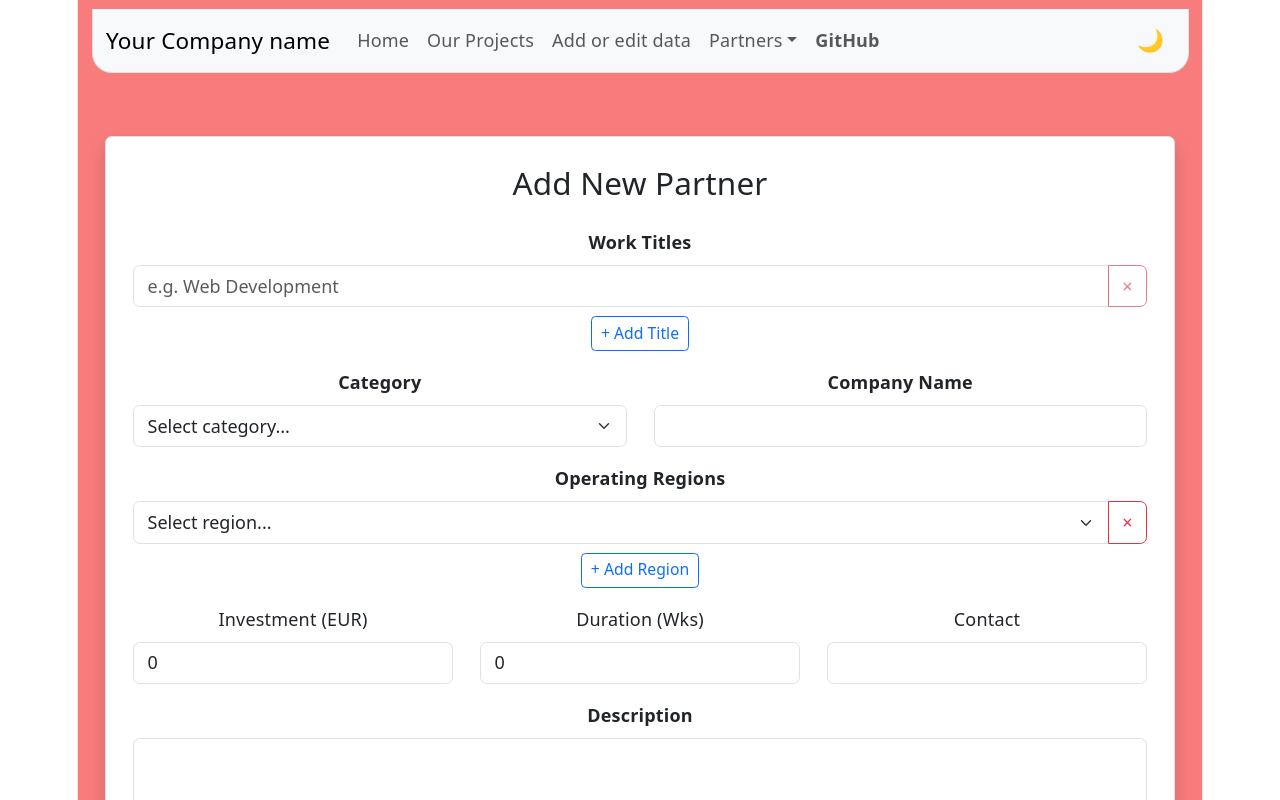
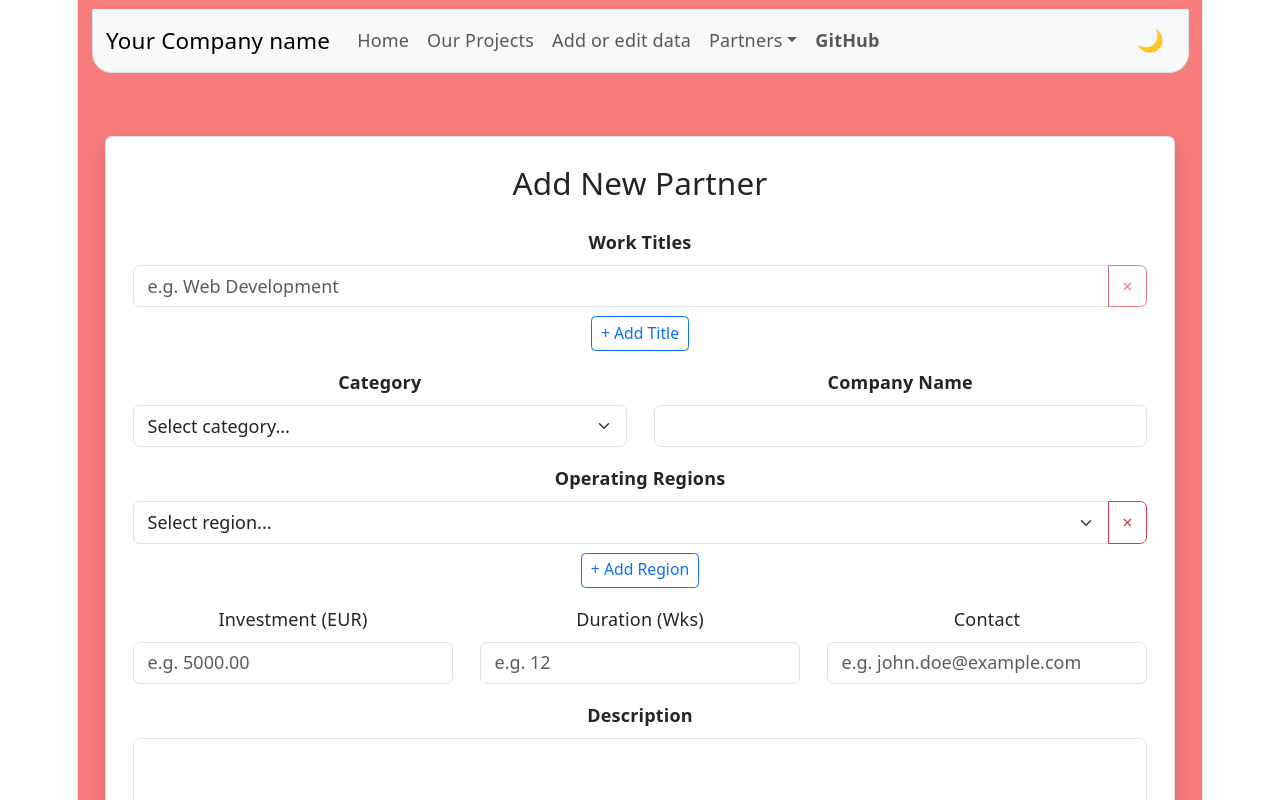
Before and after one commit to EdwardTilhof/predstavljanjeObrtnika, a React (Vite) app: page /partners/new in a window 1280 px wide. Shown: the top 800 px of the page. Built offline with nearby package versions, Linux system fonts and the light colour scheme.

Commit message:
added Icons

```diff
--- a/index.html
+++ b/index.html
@@ -4,6 +4,7 @@
     <meta charset="UTF-8" />
     <meta name="viewport" content="width=device-width, initial-scale=1.0" />
     <link rel="icon" type="image/x-icon" href="/favicon.ico" />
+    <link rel="stylesheet" href="https://cdn.jsdelivr.net/npm/bootstrap-icons@1.11.1/font/bootstrap-icons.css">
     <title>predstavljanjeobrtnika</title>
 
   </head>
--- a/src/App.jsx
+++ b/src/App.jsx
@@ -1,8 +1,9 @@
 import React, { useState, Suspense, useEffect } from "react";
 import './App.css';
+import 'bootstrap-icons/font/bootstrap-icons.css';
+
 import { Container } from "react-bootstrap";
 import { Route, Routes } from "react-router-dom";
-
 import { DataSourceProvider } from "./dataSource/DataSourceContext";
 import NavBarMain from './crossPageComponents/navBar/NavBarMain';
 import AboutUsFooter from "./crossPageComponents/footers/AboutUsFooter";
--- a/src/components/partners/CategoryManager.jsx
+++ b/src/components/partners/CategoryManager.jsx
@@ -65,7 +65,8 @@ const CategoryManager = () => {
                     value={newName}
                     onChange={(e) => setNewName(e.target.value)}
                 />
-                <Button variant="success" onClick={handleAdd}>Add</Button>
+                <Button variant="success"
+                onClick={handleAdd}>Add</Button>
             </InputGroup>
 
             <Table hover responsive className="align-middle">
@@ -94,13 +95,25 @@ const CategoryManager = () => {
                             <td className="text-end">
                                 {editId === cat.id ? (
                                     <>
-                                        <Button variant="primary" size="sm" className="me-2" onClick={handleSaveEdit}>Save</Button>
-                                        <Button variant="secondary" size="sm" onClick={() => setEditId(null)}>Cancel</Button>
+                                        <Button variant="primary" size="sm" className="me-2"
+                                        onClick={handleSaveEdit}>
+                                            <i className="bi bi-check-lg"></i>
+                                        </Button>
+                                        <Button variant="secondary" size="sm"
+                                        onClick={() => setEditId(null)}>
+                                            <i className="bi bi-x-lg"></i>
+                                        </Button>
                                     </>
                                 ) : (
                                     <>
-                                        <Button variant="outline-primary" size="sm" className="me-2" onClick={() => startEdit(cat)}>Edit</Button>
-                                        <Button variant="outline-danger" size="sm" onClick={() => handleDeleteClick(cat)}>Delete</Button>
+                                        <Button variant="outline-primary" size="sm" className="me-2"
+                                        onClick={() => startEdit(cat)}>
+                                            <i className="bi bi-pencil"></i>
+                                        </Button>
+                                        <Button variant="outline-danger" size="sm"
+                                        onClick={() => handleDeleteClick(cat)}>
+                                            <i className="bi bi-trash"></i>
+                                        </Button>
                                     </>
                                 )}
                             </td>
--- a/src/components/partners/RegionManager.jsx
+++ b/src/components/partners/RegionManager.jsx
@@ -101,16 +101,25 @@ const RegionManager = () => {
                             <td className="text-end">
                                 {editId === reg.id ? (
                                     <>
-                                        <Button variant="primary" size="sm" className="me-2" onClick={handleSaveEdit}>Save</Button>
-                                        <Button variant="secondary" size="sm" onClick={() => setEditId(null)}>Cancel</Button>
+                                        <Button variant="primary" size="sm" className="me-2"
+                                            onClick={handleSaveEdit}>
+                                            <i className="bi bi-check-lg"></i>
+                                        </Button>
+                                        <Button variant="secondary" size="sm"
+                                            onClick={() => setEditId(null)}>
+                                            <i className="bi bi-x-lg"></i>
+                                        </Button>
                                     </>
                                 ) : (
                                     <>
-                                        <Button variant="outline-primary"
-                                            size="sm" className="me-2"
-                                            onClick={() => startEdit(reg)}>Edit</Button>
+                                        <Button variant="outline-primary" size="sm" className="me-2"
+                                            onClick={() => startEdit(cat)}>
+                                            <i className="bi bi-pencil"></i>
+                                        </Button>
                                         <Button variant="outline-danger" size="sm"
-                                            onClick={() => handleDeleteClick(reg)}>Delete</Button>
+                                            onClick={() => handleDeleteClick(cat)}>
+                                            <i className="bi bi-trash"></i>
+                                        </Button>
                                     </>
                                 )}
                             </td>
--- a/src/components/partners/partnerFormUi.jsx
+++ b/src/components/partners/partnerFormUi.jsx
@@ -92,9 +92,21 @@ const PartnerFormUI = ({
             </Form.Group>
 
             <Row className="mb-3">
-                <Col md={4}><Form.Label>Investment (EUR)</Form.Label><Form.Control type="number" value={formData.cost} onChange={(e) => setFormData({ ...formData, cost: e.target.value })} /></Col>
-                <Col md={4}><Form.Label>Duration (Wks)</Form.Label><Form.Control type="number" value={formData.duration} onChange={(e) => setFormData({ ...formData, duration: e.target.value })} /></Col>
-                <Col md={4}><Form.Label>Contact</Form.Label><Form.Control type="text" value={formData.contact} onChange={(e) => setFormData({ ...formData, contact: e.target.value })} /></Col>
+
+                <Col md={4}><Form.Label>Investment (EUR)</Form.Label>
+                    <Form.Control placeholder="e.g. 5000.00"
+                        type="number" value={formData.cost}
+                        onChange={(e) => setFormData({ ...formData, cost: e.target.value })} /></Col>
+
+                <Col md={4}><Form.Label>Duration (Wks)</Form.Label>
+                    <Form.Control placeholder="e.g. 12"
+                        type="number" value={formData.duration}
+                        onChange={(e) => setFormData({ ...formData, duration: e.target.value })} /></Col>
+
+                <Col md={4}><Form.Label>Contact</Form.Label>
+                    <Form.Control placeholder="e.g. john.doe@example.com"
+                        type="text" value={formData.contact}
+                        onChange={(e) => setFormData({ ...formData, contact: e.target.value })} /></Col>
             </Row>
 
             <Form.Group className="mb-4">
--- a/src/pages/relateToPartners/addPartnerPage.jsx
+++ b/src/pages/relateToPartners/addPartnerPage.jsx
@@ -21,8 +21,8 @@ const AddPartnerPage = () => {
         regions: [""],
         category: "",
         company: "",
-        cost: 0,
-        duration: 0,
+        cost: "",
+        duration: "",
         contact: "",
         description: ""
     });
```
